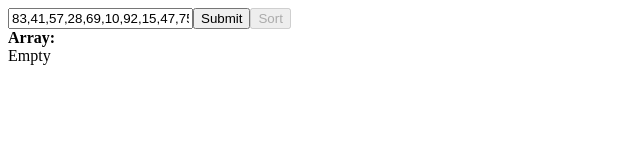
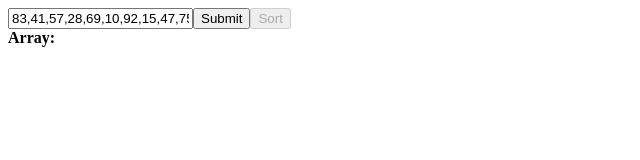
Before and after one commit to adithya-s-sekhar/bubbleSort, a React (Vite) app: page / in a window 1280 px wide. Shown: the top 160 px of the page, without its empty margins (0-640 px from the left). Built offline with nearby package versions, Linux system fonts and the light colour scheme.

Commit message:
Simplify bar chart

```diff
--- a/src/features/charts/BarChart.jsx
+++ b/src/features/charts/BarChart.jsx
@@ -1,24 +1,18 @@
 import { useSelector } from "react-redux";
 import Bar from "../../components/Bar/Bar";
+import { useEffect } from "react";
 
 const BarChart = () => {
 
-    const numbers = useSelector(state => state.numbers?.list);
+    const numbers = useSelector(state => state.numbers.list);
 
-    let content = [];
-
-    if (!numbers){
-        return(
-            <div className="bar-chart">Empty</div>
-        )
-    } else {
-        numbers.map((number,index) => {
-            content.push(<Bar number={number} key={index}/>)
-        })
-        return(
-        <div className="bar-chart">{content}</div>
-        )
-    }
+    return(
+        <div className="bar-chart">
+            {numbers && numbers.map((number,index) => (
+                <Bar number={number} key={index}/>
+            ))}
+        </div>
+    )
 }
 
 export default BarChart;
```
